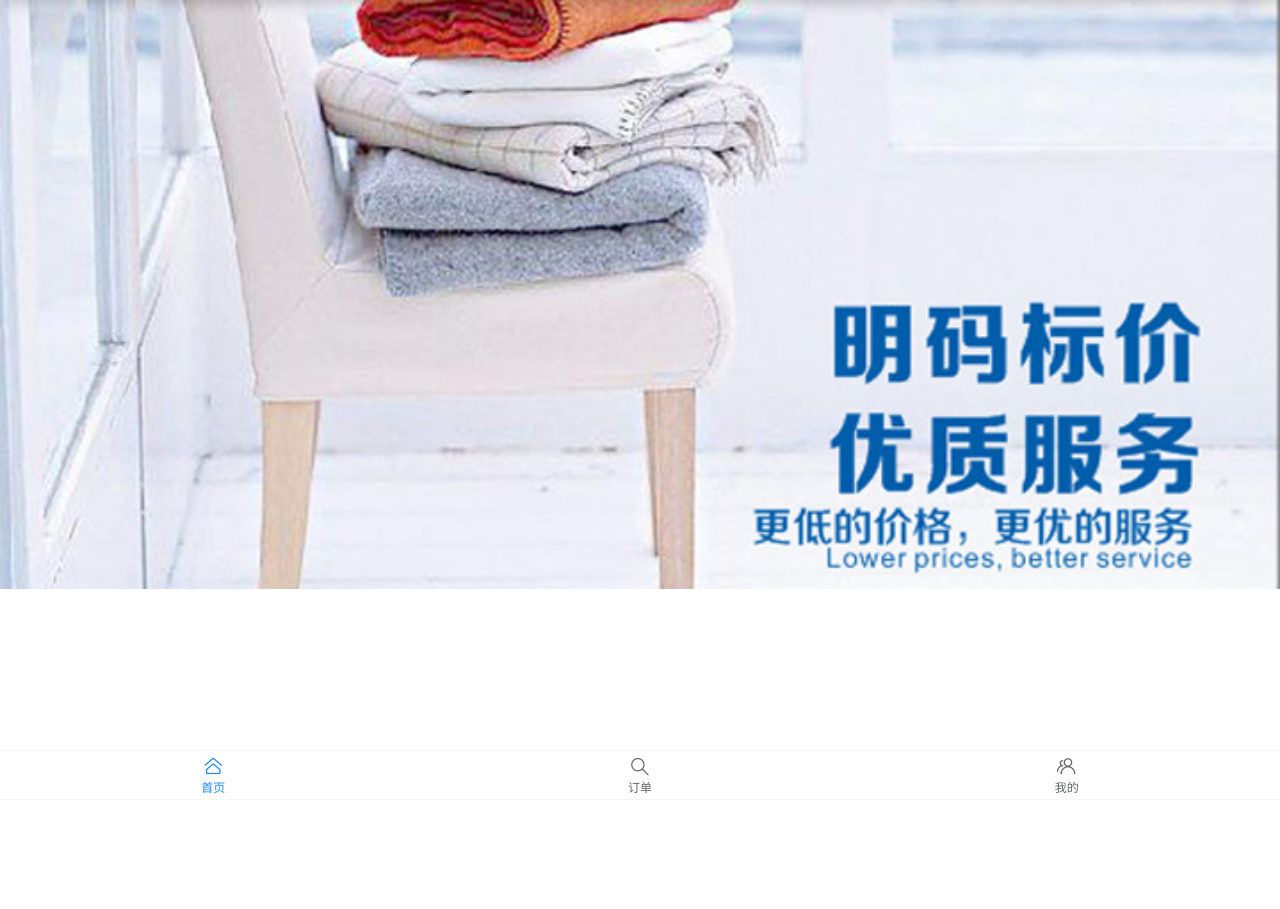
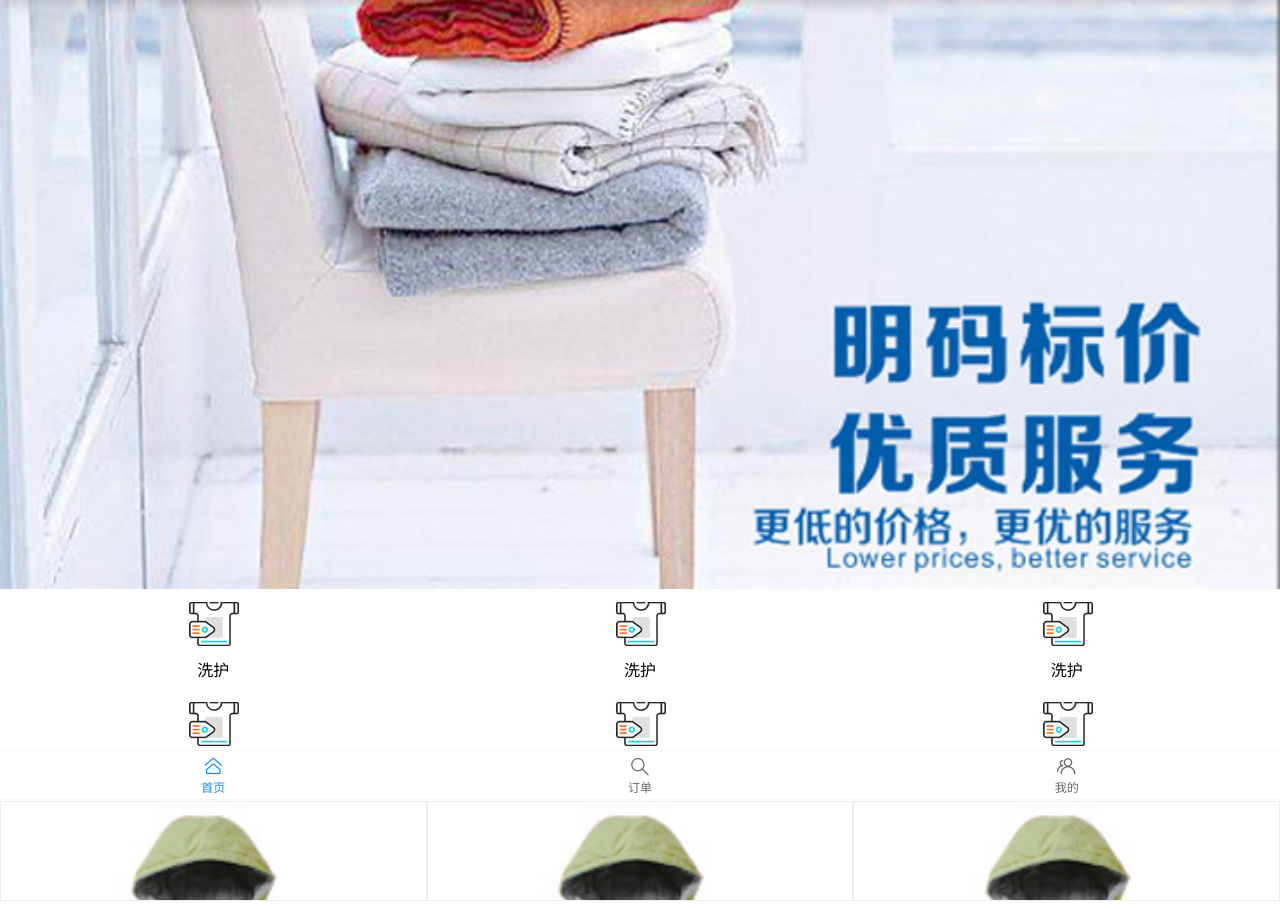
Before and after one commit to pluslicy/ej_customer, a Vue app: page / in a window 1280 px wide. Before the commit the page ends 800 px from the top, so only its background shows below. Built offline with nearby package versions, Linux system fonts and the light colour scheme.

Commit message:
产品列表

```diff
--- /dev/null
+++ b/src/components/FullPageLayout.vue
@@ -0,0 +1,30 @@
+<template>
+  <div class="full_page_layout">
+    <!-- 导航条 -->
+    <van-nav-bar :title="title" left-text="返回" left-arrow @click-left="toBack"
+    />
+    <!-- 内容 -->
+    <slot/>
+  </div>
+</template>
+<script>
+export default {
+  props:["title"],
+  methods:{
+    toBack(){
+      // 发射自定义事件back
+      this.$emit("back");
+    }
+  }
+}
+</script>
+<style scoped>
+  .full_page_layout{
+    position: absolute;
+    top: 0;
+    bottom: 0;
+    width: 100%;
+    z-index: 1000;
+    background-color: #ffffff
+  }
+</style>
--- a/src/router.js
+++ b/src/router.js
@@ -3,6 +3,7 @@ import Router from 'vue-router'
 import Home from './views/home/index.vue'
 import Order from './views/order/index.vue'
 import My from './views/my/index.vue'
+import CategoryList from './views/home/CategoryList'
 
 Vue.use(Router)
 
@@ -12,6 +13,11 @@ export default new Router({
       path: '/',
       name: 'home',
       component: Home
+    },
+    {
+      path: '/categoryList',
+      name: 'categoryList',
+      component: CategoryList
     },
     {
       path: '/order',
--- /dev/null
+++ b/src/views/home/CategoryList.vue
@@ -0,0 +1,60 @@
+<template>
+  <div id="categoryList">
+    <briup-FullPageLayout title="商品分类" @back="backHandler">
+     <!-- 左侧导航 -->
+     <div class="left_nav">
+      <van-sidebar v-model="activeKey">
+        <van-sidebar-item title="标签名称" />
+        <van-sidebar-item title="标签名称" />
+        <van-sidebar-item title="标签名称" />
+        <van-sidebar-item title="标签名称" />
+        <van-sidebar-item title="标签名称" />
+        <van-sidebar-item title="标签名称" />
+        <van-sidebar-item title="标签名称" />
+      </van-sidebar>
+    </div>
+     <!-- / 左侧导航 -->
+     <!-- 右侧内容 -->
+     <div class="products_container">
+      <van-row>
+        <van-col span="6"><img width="100%" src="../../assets/images/home_19.png" alt=""></van-col>
+        <van-col span="12">
+          <p class="title">毛衣</p>
+          <p class="desc">360°清洗，全面烘干，</p>
+          <p class="price">10</p>
+        </van-col>
+        <van-col span="6">span: 8</van-col>
+      </van-row>
+     </div>
+     <!-- / 右侧内容 -->
+    </briup-FullPageLayout>
+  </div>
+</template>
+<script>
+import FullPageLayout from '../../components/FullPageLayout'
+export default {
+  data(){
+    return {
+      activeKey:0
+    }
+  },
+  components:{
+    "briup-FullPageLayout":FullPageLayout
+  },
+  methods:{
+    // 回退
+    backHandler(){
+      this.$router.back();
+    }
+  }
+}
+</script>
+<style scoped>
+.left_nav {
+  float: left;
+}
+.products_container {
+  margin-left: 85px;
+}
+
+</style>
--- a/src/views/home/index.vue
+++ b/src/views/home/index.vue
@@ -3,14 +3,57 @@
     <div class="line1">
       <img width="100%" src="../../assets/images/home_02.png" alt="">
     </div>
+    <!-- 栏目 -->
+    <ul class="categories">
+      <li v-for="i in 6" :key="i" @click="toCategoryListHandler">
+        <div><img src="../../assets/images/home_05.png" alt=""></div>
+        <div>洗护</div>
+      </li>
+    </ul>
+    <!-- 推荐 -->
+    <ul class="categories advs">
+      <li v-for="i in 3" :key="i">
+        <div><img src="../../assets/images/home_19.png" alt=""></div>
+        <div>衣物</div>
+      </li>
+    </ul>
 
   </div>
 </template>
 <script>
 export default {
-
+  methods:{
+    toCategoryListHandler(){
+      this.$router.push("/categoryList")
+    }
+  }
 }
 </script>
 <style scoped>
-
+.categories {
+  text-align: center;
+  margin-bottom: .5em;
+}
+.categories::after {
+  content: "";
+  clear:both;
+  display: block
+}
+.categories > li {
+  width: 33.33333%;
+  float: left;
+  height: 100px;
+}
+.advs {
+  box-sizing: border-box;
+  border-collapse: collapse
+}
+.advs > li {
+  box-sizing: border-box;
+  border:  1px solid #ededed;
+  overflow: hidden;
+}
+.advs > li img {
+  width: 80%;
+}
 </style>
```
